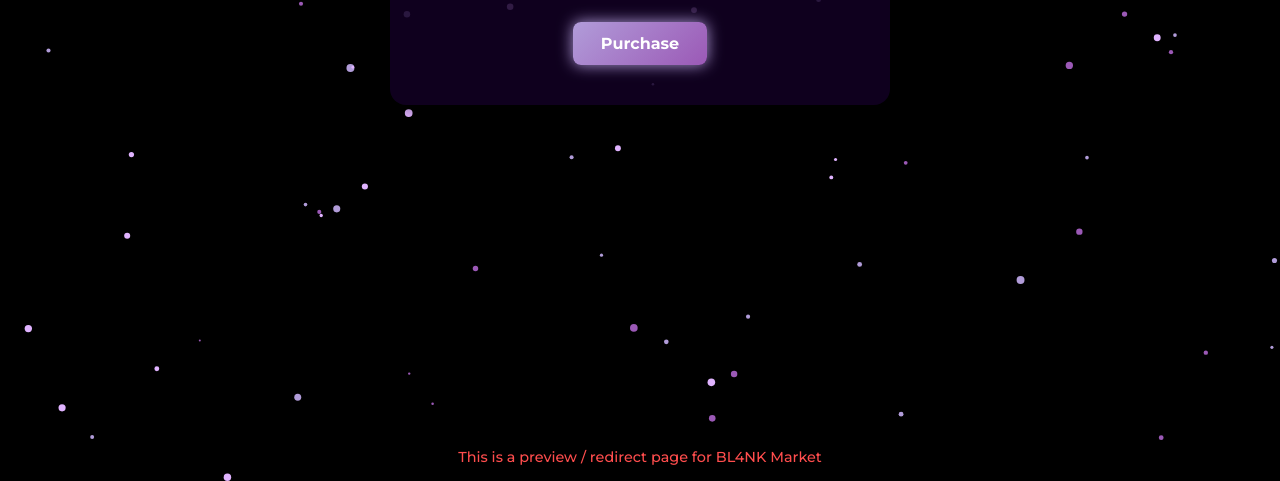
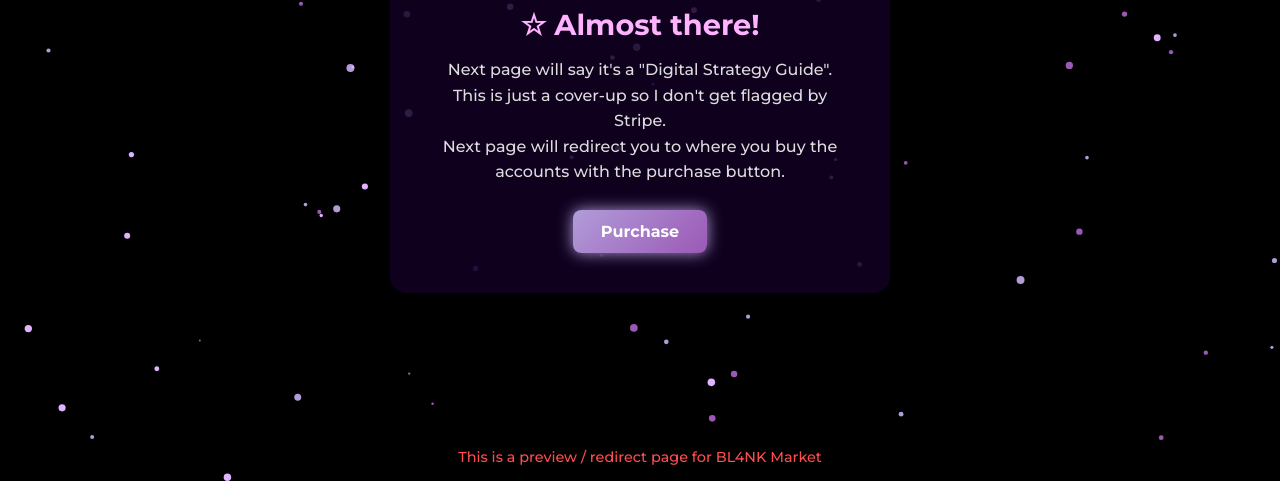
Before and after one commit to tekn1kshame/bl4nkmarket-page, a plain HTML site: page index.html in a window 1280 px wide. Shown: the part 319-800 px from the top of the page. Drawn offline with Linux system fonts and the light colour scheme.

Commit message:
Update index.html

```diff
--- a/index.html
+++ b/index.html
@@ -6,7 +6,18 @@
   <link href="https://fonts.googleapis.com/css2?family=Montserrat:wght@500;700&display=swap" rel="stylesheet">
   <style>
     * { margin: 0; padding: 0; box-sizing: border-box; }
-    body, html { height: 100%; width: 100%; font-family: 'Montserrat', sans-serif; overflow: hidden; color: #fff; }
+    body, html {
+      height: 100%;
+      width: 100%;
+      font-family: 'Montserrat', sans-serif;
+      overflow: hidden;
+      color: #fff;
+      display: flex;
+      flex-direction: column;
+      align-items: center;
+      justify-content: center; /* Centers vertically */
+      text-align: center;
+    }
     canvas { position: fixed; top:0; left:0; z-index:-1; }
 
     h1#siteTitle {
@@ -14,17 +25,14 @@
       margin-bottom: 40px;
       color: #e0b3ff;
       text-shadow: 0 0 15px #b19cd9, 0 0 30px #9b59b6;
-      text-align: center;
     }
 
     .popup {
       background: rgba(18, 0, 36, 0.85);
       padding: 40px 50px;
       border-radius: 16px;
-      text-align: center;
       box-shadow: 0 0 20px rgba(0,0,0,0.6);
       max-width: 500px;
-      margin: auto;
     }
 
     .popup h2 { font-size: 1.8rem; margin-bottom: 15px; color: #ffb3ff; }
@@ -46,7 +54,14 @@
 
     a.button:hover { transform: scale(1.05); box-shadow: 0 0 25px #e0b3ff; }
 
-    .note { position: absolute; bottom: 15px; font-size: 0.9rem; color: #ff4d4d; text-align: center; width: 100%; }
+    .note {
+      position: absolute;
+      bottom: 15px;
+      font-size: 0.9rem;
+      color: #ff4d4d;
+      text-align: center;
+      width: 100%;
+    }
   </style>
 </head>
 <body>
@@ -105,7 +120,7 @@
     }
 
     function animate() {
-      // Draw black background first
+      // Black background behind particles
       ctx.fillStyle = "black";
       ctx.fillRect(0, 0, width, height);
 
```
